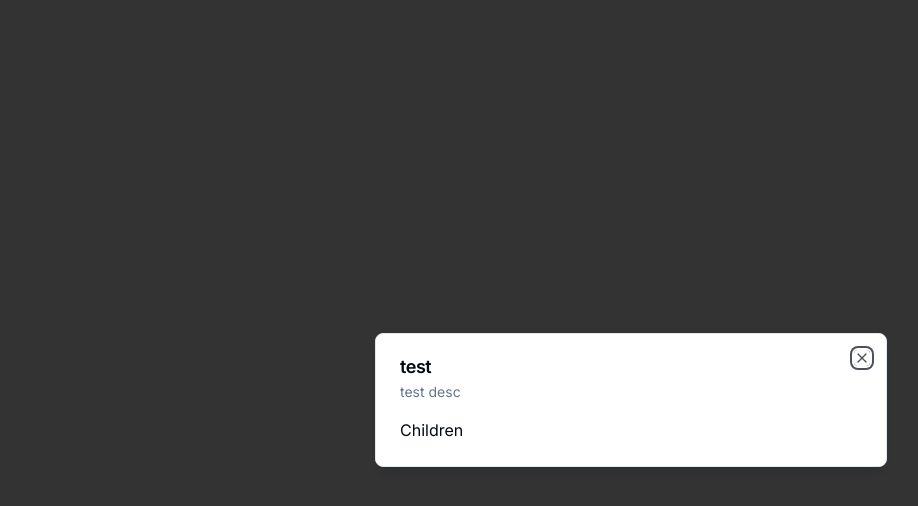
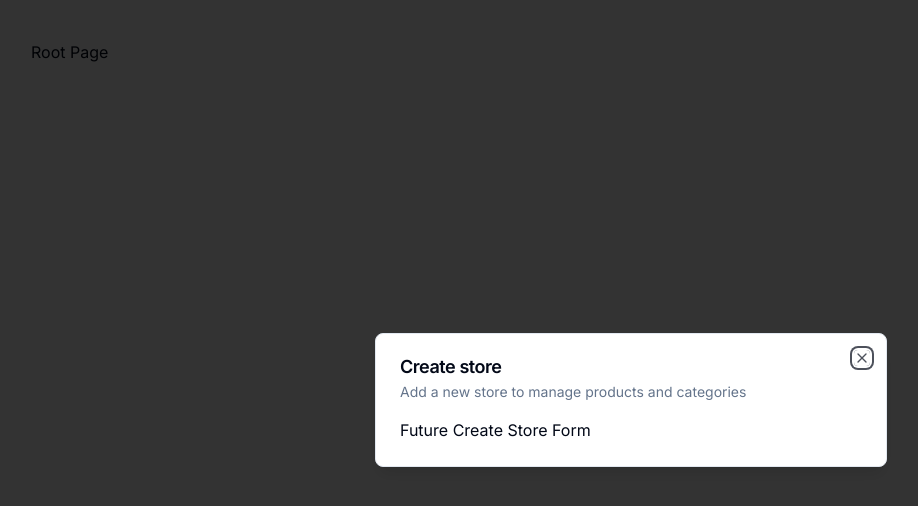
Before and after one commit to blzjmzk/ecommerce-dashboard-and-backend, a Next.js app: page / in a window 1280 px wide. Shown: the top 506 px of the page, without its empty margins (9-927 px from the left). Built offline with nearby package versions, Linux system fonts and the light colour scheme.

Commit message:
Add provider for display modals

```diff
--- a/app/(root)/page.tsx
+++ b/app/(root)/page.tsx
@@ -1,14 +1,19 @@
 "use client";
-import { Modal } from "@/components/ui/modal";
+import { useStoreModal } from "@/hooks/use-store-modal";
+import { useEffect } from "react";
 
 const SetupPage = () => {
-  return (
-    <div className="p-10">
-      <Modal title="test" description="test desc" isOpen onClose={() => {}}>
-        Children
-      </Modal>
-    </div>
-  );
+  //importy dobrze działające w effect hook
+  const onOpen = useStoreModal((state) => state.onOpen);
+  const isOpen = useStoreModal((state) => state.isOpen);
+
+  useEffect(() => {
+    if (!isOpen) {
+      onOpen(); //jesli zamkniety, otwieramy
+    }
+  }, [isOpen, onOpen]);
+
+  return <div className="p-10">Root Page</div>;
 };
 
 export default SetupPage;
--- a/app/layout.tsx
+++ b/app/layout.tsx
@@ -1,7 +1,10 @@
+import { Inter } from "next/font/google";
+import { ClerkProvider } from "@clerk/nextjs";
 import type { Metadata } from "next";
-import { Inter } from "next/font/google";
+
+import ModalProvider from "@/providers/modal-provider";
+
 import "./globals.css";
-import { ClerkProvider } from "@clerk/nextjs";
 
 const inter = Inter({ subsets: ["latin"] });
 
@@ -18,7 +21,10 @@
   return (
     <ClerkProvider>
       <html lang="en">
-        <body className={inter.className}>{children}</body>
+        <body className={inter.className}>
+          <ModalProvider />
+          {children}
+        </body>
       </html>
     </ClerkProvider>
   );
--- /dev/null
+++ b/providers/modal-provider.tsx
@@ -0,0 +1,25 @@
+"use client";
+
+import { useEffect, useState } from "react";
+
+import { StoreModal } from "@/components/modals/store-modal";
+
+export const ModalProvider = () => {
+  const [isMounted, setIsMounted] = useState(false);
+  //unikamy hydration errors -> chcemy renderować modal w layout, który jest SSR, upewniamy się, ze do czasu jak zachodzi SSR (jak aplikacja nie jest zamontowana) zwracamy null
+  useEffect(() => {
+    setIsMounted(true);
+  }, []);
+
+  if (!isMounted) {
+    return null;
+  }
+
+  return (
+    <>
+      <StoreModal />
+    </>
+  );
+};
+
+export default ModalProvider;
```
